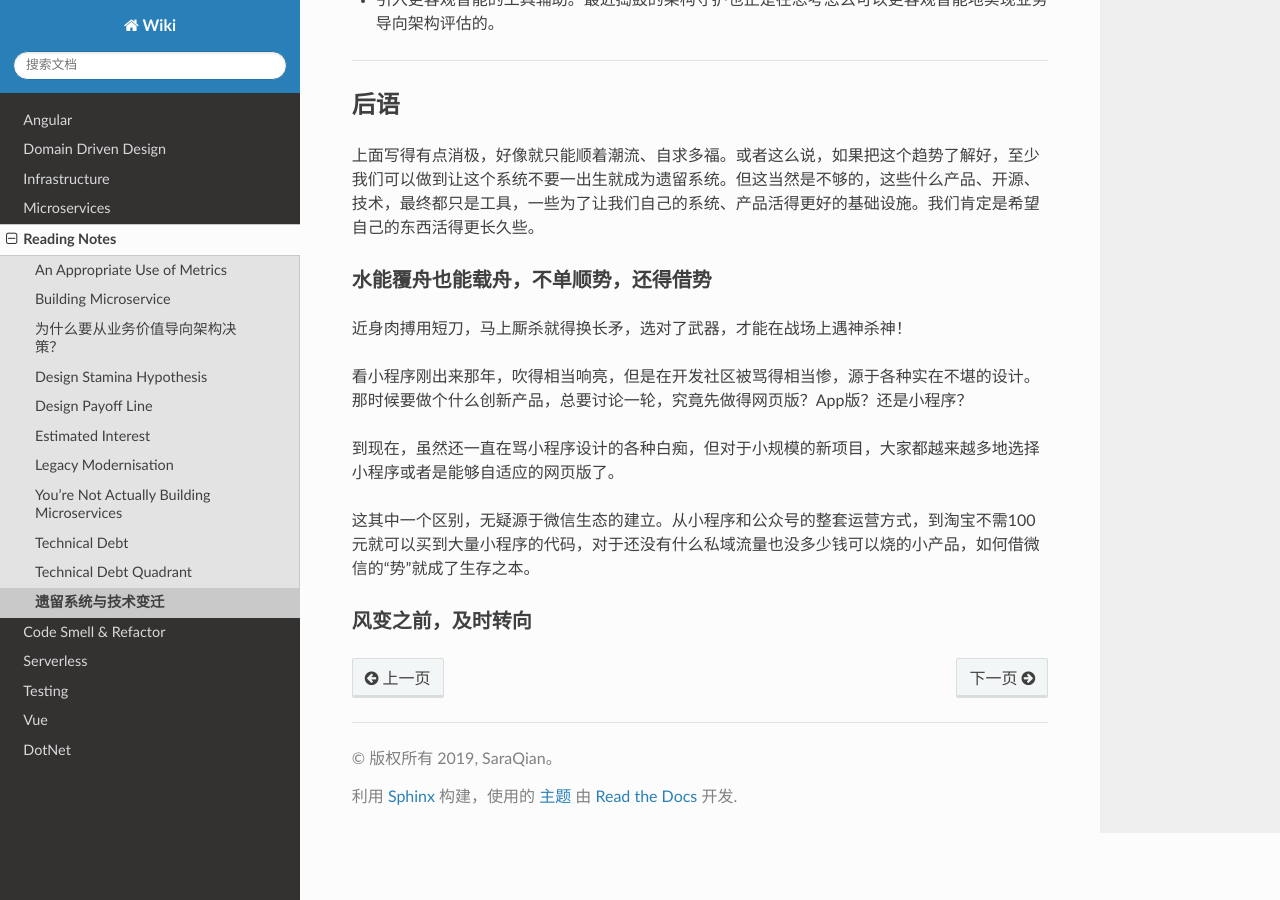
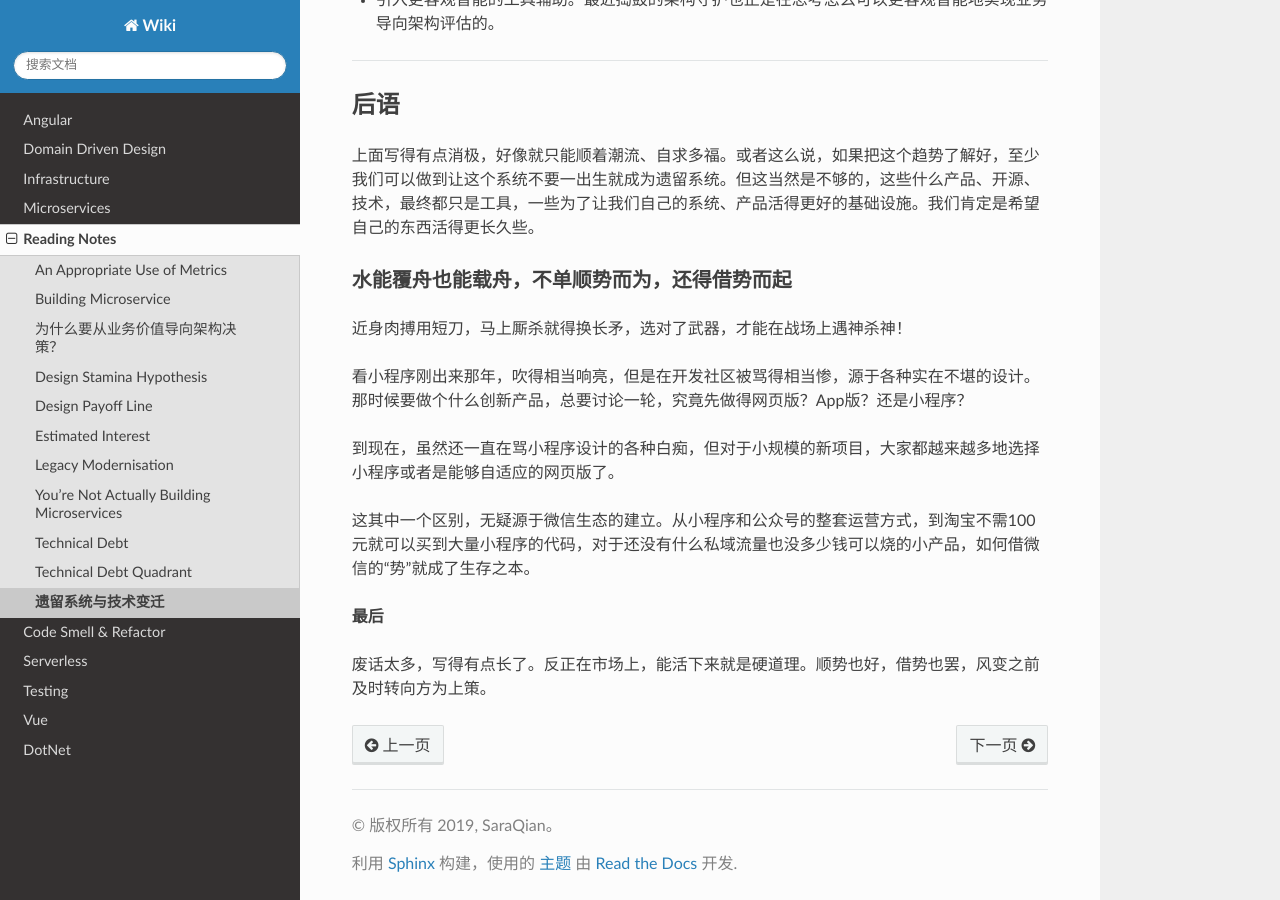
Before and after one commit to abigail830/Sphinx_wiki, a Sphinx documentation site: the page built from source/Reading/legacy1.rst, in a window 1280 px wide and 900 px high, scrolled down 3166 px. Built offline with Sphinx 7.4.7 and the Read the Docs theme 2.0.0, drawn with Linux system fonts in a browser that asks for light colours.

Commit message:
Update legacy1.rst

```diff
--- a/source/Reading/legacy1.rst
+++ b/source/Reading/legacy1.rst
@@ -94,8 +94,8 @@ OS/2的生死，背后不过就是这段时间IBM和微软在ToC市场上竞争
 
 上面写得有点消极，好像就只能顺着潮流、自求多福。或者这么说，如果把这个趋势了解好，至少我们可以做到让这个系统不要一出生就成为遗留系统。但这当然是不够的，这些什么产品、开源、技术，最终都只是工具，一些为了让我们自己的系统、产品活得更好的基础设施。我们肯定是希望自己的东西活得更长久些。
 
-水能覆舟也能载舟，不单顺势，还得借势
-^^^^^^^^^^^^^^^^^^^^^^^^^^^^^^^^^^^^^^^^
+水能覆舟也能载舟，不单顺势而为，还得借势而起
+^^^^^^^^^^^^^^^^^^^^^^^^^^^^^^^^^^^^^^^^^^^
 
 近身肉搏用短刀，马上厮杀就得换长矛，选对了武器，才能在战场上遇神杀神！
 
@@ -106,5 +106,6 @@ OS/2的生死，背后不过就是这段时间IBM和微软在ToC市场上竞争
 这其中一个区别，无疑源于微信生态的建立。从小程序和公众号的整套运营方式，到淘宝不需100元就可以买到大量小程序的代码，对于还没有什么私域流量也没多少钱可以烧的小产品，如何借微信的“势”就成了生存之本。
 
 
-风变之前，及时转向
-^^^^^^^^^^^^^^^^^^^^^^^^^^^^^^^^^^^
+**最后**
+
+废话太多，写得有点长了。反正在市场上，能活下来就是硬道理。顺势也好，借势也罢，风变之前及时转向方为上策。
```
